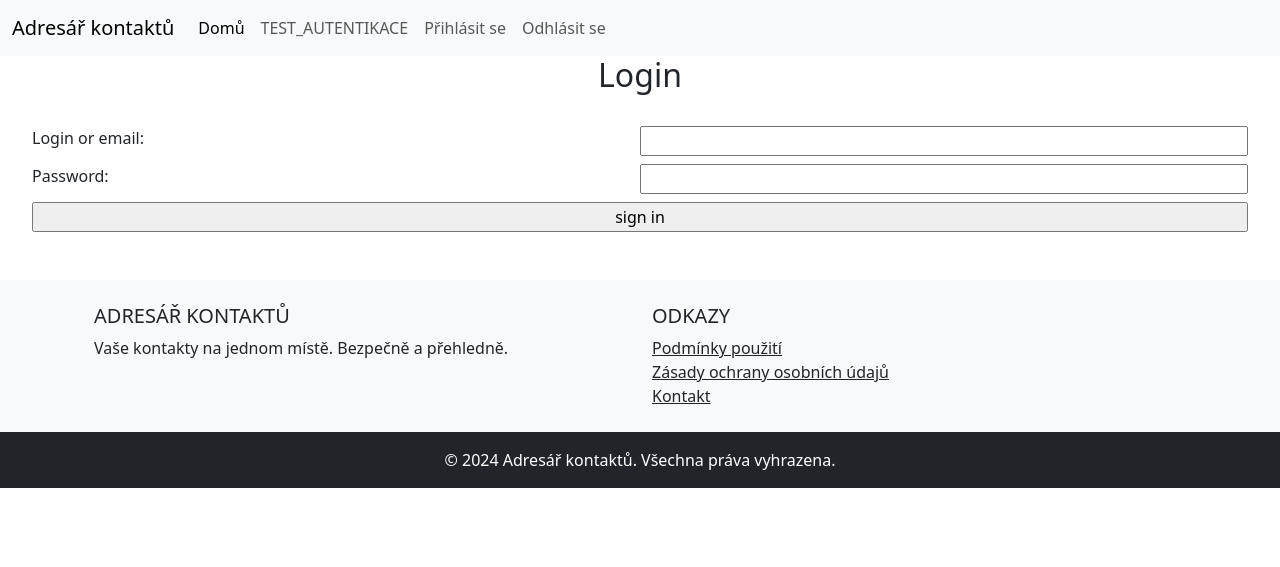
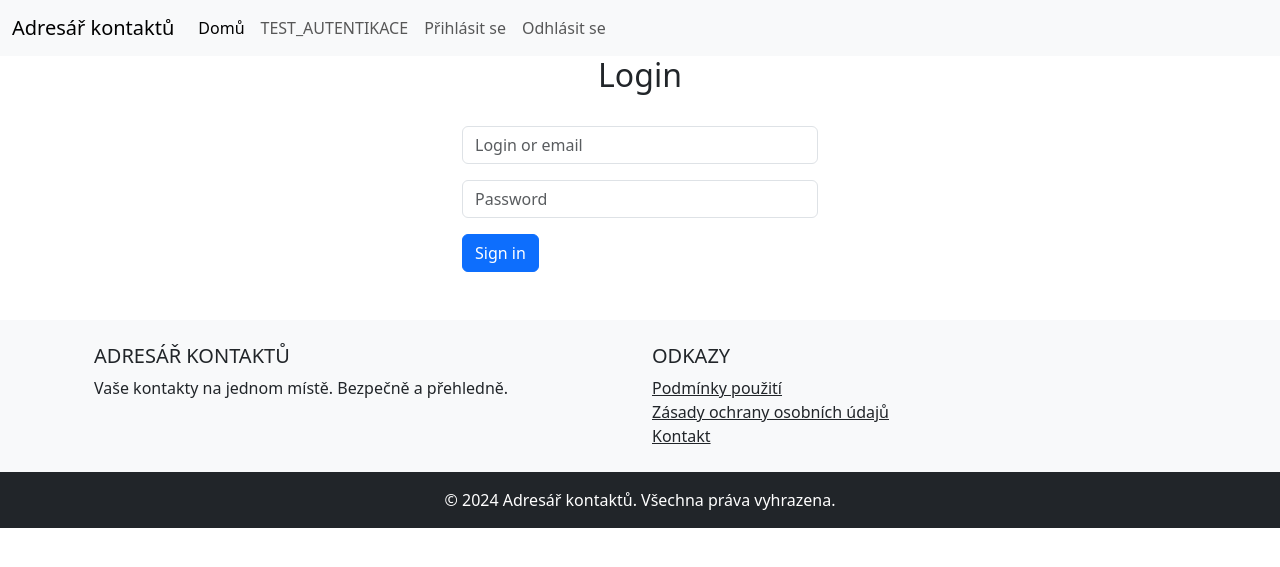
Before and after one commit to ZenithMeetsNadir/krouzek-alfa-php-24-25, a PHP site: the page made by template/sign/in.phtml in a window 1280 px wide. Shown: the top 567 px of the page. Run offline with PHP 8.4, Linux system fonts and the light colour scheme; the template is opened without the code that fills it: most values are stand-ins (such as "Sample title", 1, 10 or a date in 2020); data that the repository does not hold is empty.

Commit message:
restyle sign in form; do not create redirect origins on login and logout

```diff
--- a/src/Controller/BaseController.php
+++ b/src/Controller/BaseController.php
@@ -38,8 +38,7 @@ abstract class BaseController {
         $keepOrigins = $this->redirect->queryKeepOrigins();
         $data['keepOrigins'] = $keepOrigins;
 
-        $this->redirect->getVolatileQuery()->setRedirectOrigin(new AuthOrigin($route));
-        $createOrigins = $this->redirect->queryKeepOrigins();
+        $createOrigins = $this->redirect->queryCreateAuthOrigin();
         $data['createOrigins'] = $createOrigins;
 
         $data = array_merge($data, $_GET);
--- a/src/DI.php
+++ b/src/DI.php
@@ -9,6 +9,7 @@ use App\Model\VolatileQuery;
 use App\Service\Connection;
 use App\Service\LinkGenerator;
 use App\Service\Message;
+use App\Service\OriginInteraction;
 use App\Service\Redirect;
 use App\Service\Router;
 
@@ -69,6 +70,10 @@ final class DI {
         return new Message();
     }
 
+    private function createOriginInteraction(): OriginInteraction {
+        return new OriginInteraction();
+    }
+
     public function userRepositoryFactory(): UserRepository {
         return new UserRepository($this->getSingletonService('connection'));
     }
--- a/src/Model/AuthOrigin.php
+++ b/src/Model/AuthOrigin.php
@@ -1,6 +1,8 @@
 <?php
 
 namespace App\Model;
+
+use App\DI;
 
 class AuthOrigin extends RedirectOrigin {
 
@@ -12,4 +14,8 @@ class AuthOrigin extends RedirectOrigin {
         $this->origin = $origin;
         $this->params = $params;
     }
+
+    public static function canCreateAuthOrigin(string $route): bool {
+        return !in_array($route, DI::getInstance()->getSingletonService('originInteraction')->disallowAuthOriginCreation);
+    }
 }
--- a/src/Model/RedirectOrigin.php
+++ b/src/Model/RedirectOrigin.php
@@ -2,6 +2,7 @@
 
 namespace App\Model;
 
+use App\DI;
 use App\Service\Router;
 
 class RedirectOrigin {
@@ -9,6 +10,11 @@ class RedirectOrigin {
     protected ?string $origin = null;
     protected string $redirectName;
     protected array $params;
+    protected DI $di;
+
+    public function __construct() {
+        $this->di = DI::getInstance();
+    }
 
     public function isLabeledParam(string $paramName): bool {
         return str_starts_with($paramName, $this->redirectName . '_');
--- a/template/layout/footer.phtml
+++ b/template/layout/footer.phtml
@@ -1,8 +1,8 @@
-<!-- Patička -->
+</div>
+
 <footer class="bg-light text-center text-lg-start mt-5">
     <div class="container p-4">
         <div class="row">
-            <!-- Odkazy -->
             <div class="col-lg-6 col-md-12 mb-4 mb-md-0">
                 <h5 class="text-uppercase">Adresář kontaktů</h5>
                 <p>Vaše kontakty na jednom místě. Bezpečně a přehledně.</p>
--- a/template/layout/header.phtml
+++ b/template/layout/header.phtml
@@ -7,10 +7,9 @@
     <link href="https://cdn.jsdelivr.net/npm/bootstrap@5.3.0-alpha3/dist/css/bootstrap.min.css" rel="stylesheet">
 </head>
 <body>
-<!-- Navigační menu -->
 <nav class="navbar navbar-expand-lg navbar-light bg-light">
     <div class="container-fluid">
-        <a class="navbar-brand" href="/">Adresář kontaktů</a>
+        <a class="navbar-brand" href="?route=home">Adresář kontaktů</a>
         <button class="navbar-toggler" type="button" data-bs-toggle="collapse" data-bs-target="#navbarNav" aria-controls="navbarNav" aria-expanded="false" aria-label="Toggle navigation">
             <span class="navbar-toggler-icon"></span>
         </button>
@@ -32,3 +31,5 @@
         </div>
     </div>
 </nav>
+
+<div class="container md-4">
--- a/template/sign/in.phtml
+++ b/template/sign/in.phtml
@@ -1,10 +1,18 @@
-<h2 style="text-align: center; margin-bottom: 1em">Login</h2>
-<form method="post" action="<?= $this->linkGenerator->generateLink('auth/form', $keepOrigins) ?>" style="padding: 0 2em; display: grid; grid-template-columns: 1fr 1fr; row-gap: 0.5em">
-    <label for="login" style="grid-column: 1">Login or email:</label>
-    <input name="login" id="login" type="text" required style="grid-column: 2"/>
+<div class="row">
+    <div class="col-md-4 offset-md-4">
+        <h2 style="text-align: center; margin-bottom: 1em">Login</h2>
+        <form method="post" action="<?= $this->linkGenerator->generateLink('auth/form', $keepOrigins) ?>">
+            <div class="mb-3">
+                <label for="login" class="form-label" style="display: none">Login or email:</label>
+                <input name="login" id="login" type="text" placeholder="Login or email" required class="form-control"/>
+            </div>
 
-    <label for="password" style="grid-column: 1">Password:</label>
-    <input name="password" id="password" type="password" required style="grid-column: 2"/>
+            <div class="mb-3">
+                <label for="password" class="form-label" style="display: none">Password:</label>
+                <input name="password" id="password" type="password" placeholder="Password" required class="form-control"/>
+            </div>
 
-    <input type="submit" value="sign in" style="grid-column: 1 / span 2"/>
-</form>
+            <input type="submit" value="Sign in" class="btn btn-primary"/>
+        </form>
+    </div>
+</div>
```
Also changed, not shown: src/Service/OriginInteraction.php (added, +11 -0 lines), src/Service/Redirect.php (+9 -0 lines).
